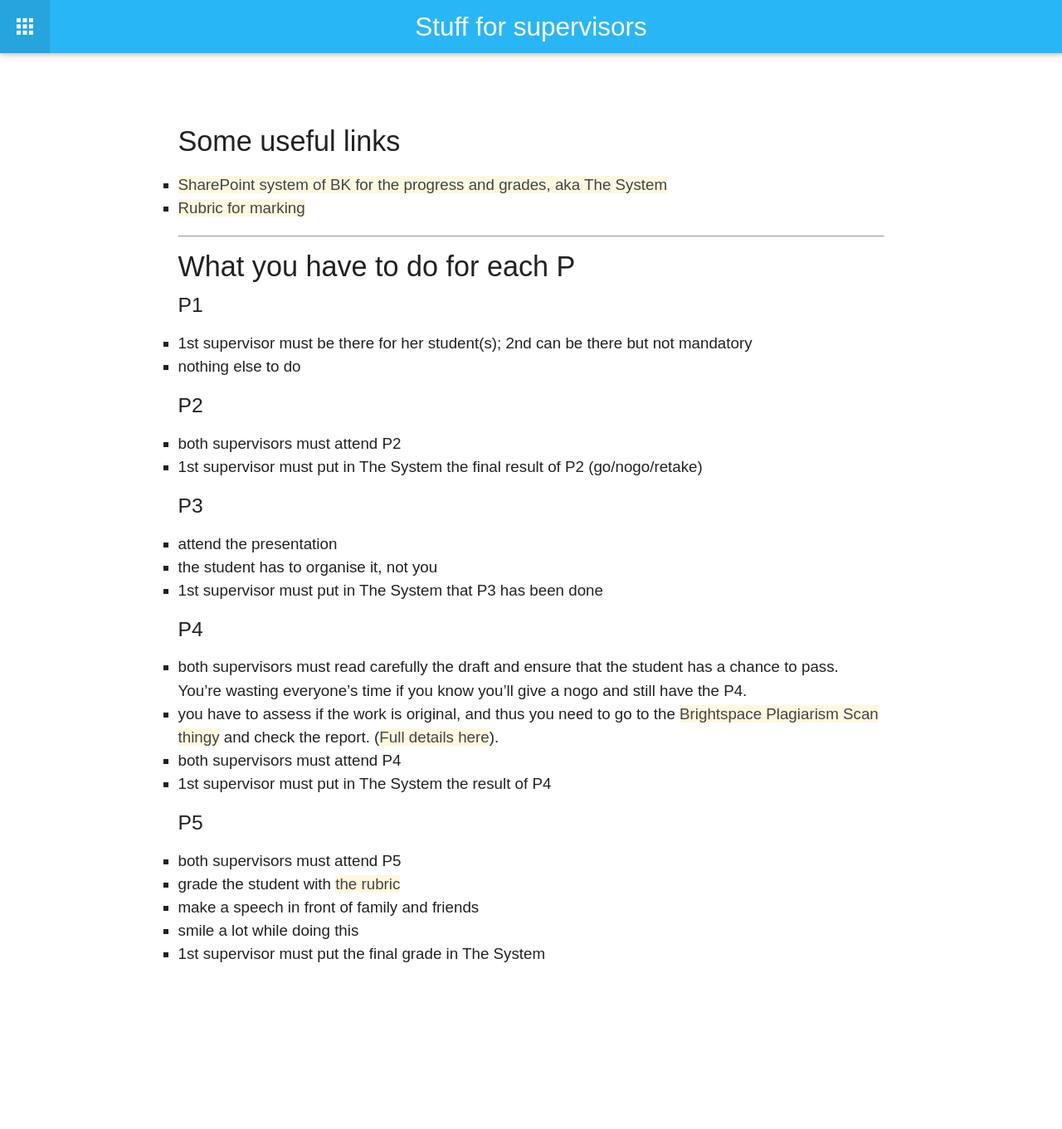
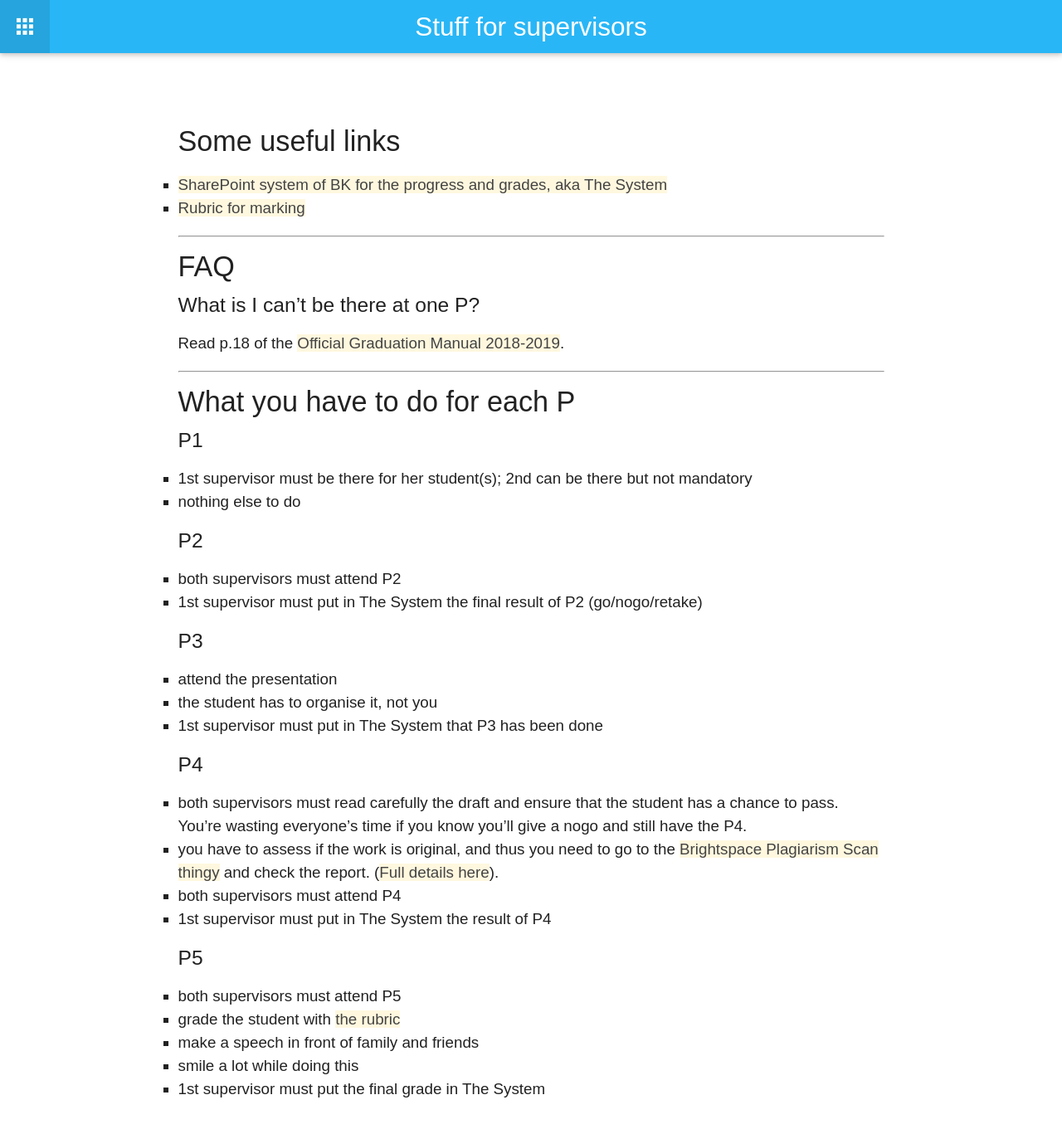
Before and after one commit to tudelft3d/geo2020, a Jekyll site: the page built from supervisors/index.md, in a window 1280 px wide. Shown: the whole page at 83% size. Built offline with Jekyll 4.4.1, drawn with Linux system fonts in a browser that asks for light colours; nearby versions of some CDN libraries; before the commit the page ends 1198 px from its top, so only the background shows below that.

Commit message:
grad manual 2018-2019 has arrived

```diff
--- a/supervisors/index.md
+++ b/supervisors/index.md
@@ -10,6 +10,13 @@ redirect_from:
 
 - [SharePoint system of BK for the progress and grades, aka The System](https://teams.connect.tudelft.nl/sites/BK/OS/graduationregistration/Lists/Polls/AllItems.aspx)
 - [Rubric for marking](../rubric/)
+
+- - -
+
+#### FAQ
+
+##### What is I can't be there at one P?
+Read p.18 of the [Official Graduation Manual 2018-2019](../rules/GraduationManualGeomatics2018-2019.pdf).
 
 - - -
 
```
Also changed, not shown: rules/index.md (+1 -0 lines), 1 other file.
